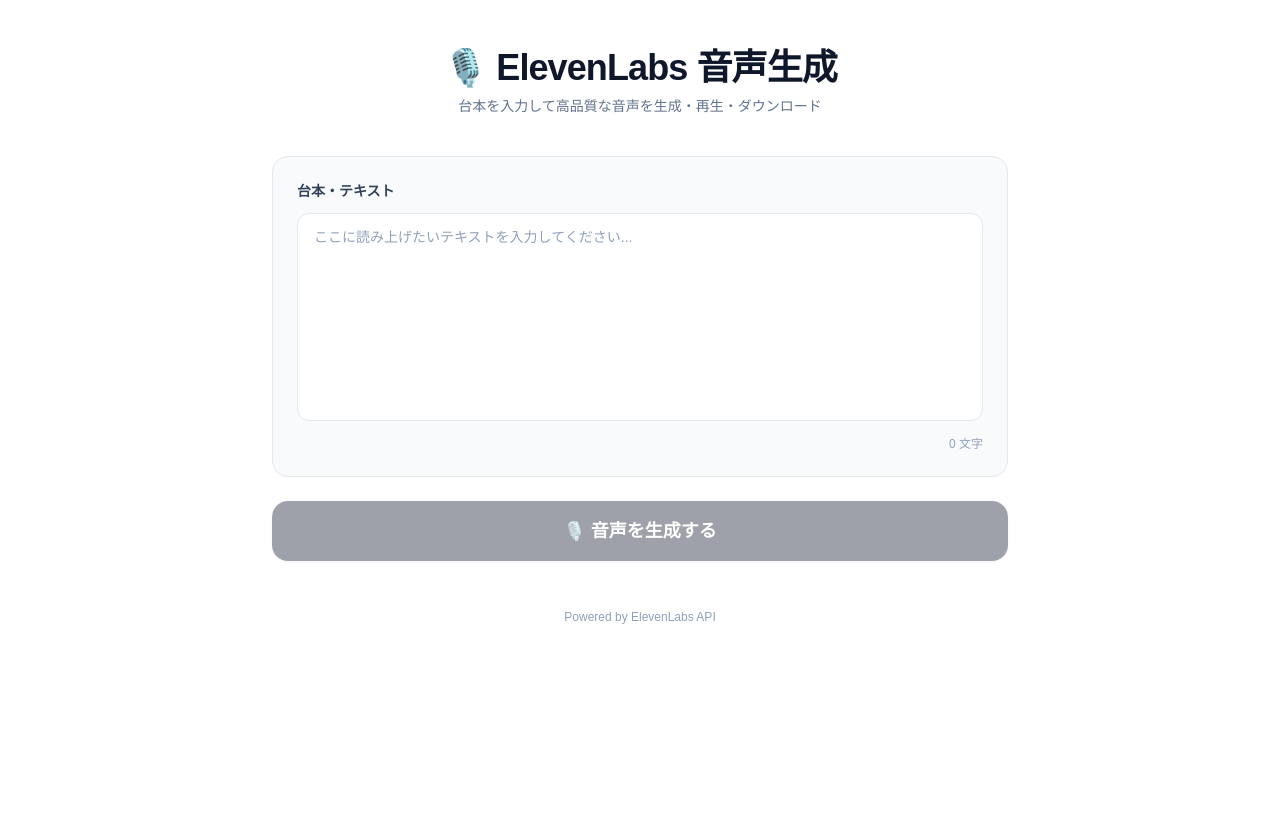
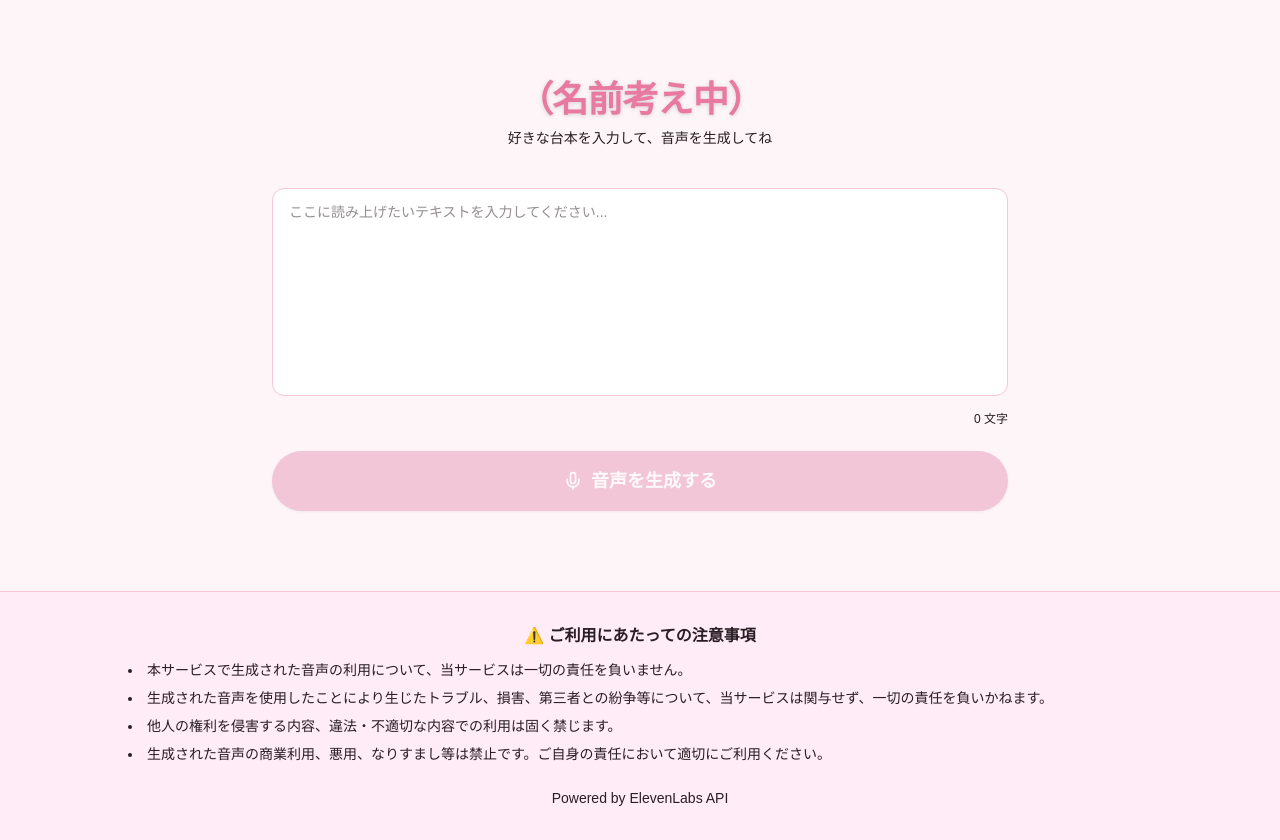
Before and after one commit to horii203/situation-voice-app, a Next.js app: page / in a window 1280 px wide. Before the commit the page ends 800 px from the top, so only its background shows below. Built offline with nearby package versions, Linux system fonts and the light colour scheme.

Commit message:
デザイン調整

```diff
--- /dev/null
+++ b/app/page.module.css
@@ -0,0 +1,64 @@
+/* ページ全体 */
+.page {
+  background-color: #fdf5f7;
+  color: #291e23;
+}
+
+/* タイトル */
+.title {
+  color: #e879a0;
+}
+
+/* サブテキスト */
+.subtitle {
+  color: #291e23;
+}
+
+/* 文字数カウント */
+.charCount {
+  color: #291e23;
+}
+
+/* テキストエリア */
+.textarea {
+  border-color: #f5c6da;
+  color: #291e23;
+}
+.textarea:focus {
+  border-color: #e879a0;
+  outline: none;
+  box-shadow: 0 0 0 3px #fce7f3;
+}
+
+/* 生成ボタン */
+.btnGenerate {
+  background-color: #e899b8;
+  color: #ffffff;
+}
+.btnGenerate:hover:not(:disabled) {
+  background-color: #d97aa6;
+}
+
+/* 音声カード */
+.audioCard {
+  background-color: #ffffff;
+  border-color: #f5c6da;
+}
+.audioCardLabel {
+  color: #291e23;
+}
+
+/* ダウンロードボタン */
+.btnDownload {
+  background-color: #ffffff;
+  border: 2px solid #f5c6da;
+}
+.btnDownload:hover {
+  background-color: #e879a0;
+}
+
+/* フッター */
+.footer {
+  background-color: #ffecf6;
+  border-top-color: #f5c6da;
+}
--- a/app/page.tsx
+++ b/app/page.tsx
@@ -1,6 +1,8 @@
 "use client";
 
 import { useCallback, useRef, useState } from "react";
+import { Mic, Download } from "lucide-react";
+import styles from "./page.module.css";
 
 export default function Home() {
   const [text, setText] = useState("");
@@ -37,10 +39,6 @@
     prevAudioUrlRef.current = url;
     setAudioUrl(url);
     setIsGenerating(false);
-
-    setTimeout(() => {
-      audioRef.current?.play();
-    }, 100);
   }, [text]);
 
   const handleDownload = () => {
@@ -52,36 +50,36 @@
   };
 
   return (
-    <main className="min-h-screen bg-white text-slate-900">
-      <div className="max-w-3xl mx-auto px-4 py-12">
+    <div className={`min-h-screen flex flex-col ${styles.page}`}>
+      <main className="flex-1">
+        <div className="max-w-3xl mx-auto px-4 py-20">
           <div className="text-center mb-10">
-          <h1 className="text-4xl font-bold tracking-tight mb-2">
-            🎙️ ElevenLabs 音声生成
+            <h1
+              className={`text-4xl font-bold tracking-tight mb-2 drop-shadow-sm ${styles.title}`}
+            >
+              （名前考え中）
             </h1>
-          <p className="text-slate-500 text-sm">
-            台本を入力して高品質な音声を生成・再生・ダウンロード
+            <p className={`text-sm ${styles.subtitle}`}>
+              好きな台本を入力して、音声を生成してね
             </p>
           </div>
 
           <div className="space-y-6">
-          <div className="bg-slate-50 rounded-2xl p-6 border border-slate-200">
-            <label className="block text-sm font-semibold text-slate-700 mb-3">
-              台本・テキスト
-            </label>
+            <div>
               <textarea
                 value={text}
                 onChange={(e) => setText(e.target.value)}
                 placeholder="ここに読み上げたいテキストを入力してください..."
                 rows={8}
-              className="w-full bg-white rounded-xl px-4 py-3 text-slate-900 placeholder-slate-400 border border-slate-200 focus:border-slate-400 focus:outline-none focus:ring-2 focus:ring-slate-200 resize-none text-sm leading-relaxed"
+                className={`w-full bg-white rounded-xl px-4 py-3 border resize-none text-sm leading-relaxed ${styles.textarea}`}
               />
-            <div className="mt-2 text-right text-xs text-slate-400">
+              <div className={`mt-2 text-right text-xs ${styles.charCount}`}>
                 {text.length} 文字
               </div>
             </div>
 
             {error && (
-            <div className="bg-red-50 border border-red-200 rounded-xl px-5 py-3 text-red-600 text-sm">
+              <div className="bg-red-50 border border-red-200 rounded-xl px-5 py-3 text-red-400 text-sm">
                 ⚠️ {error}
               </div>
             )}
@@ -89,22 +87,29 @@
             <button
               onClick={handleGenerate}
               disabled={isGenerating || !text.trim()}
-            className="w-full py-4 rounded-2xl font-bold text-lg transition-all duration-200 disabled:opacity-40 disabled:cursor-not-allowed bg-slate-900 hover:bg-slate-700 text-white active:scale-[0.99] shadow-sm"
+              className={`w-full py-4 rounded-full font-bold text-lg transition-all duration-200 disabled:opacity-50 disabled:cursor-not-allowed active:scale-[0.99] shadow-sm ${styles.btnGenerate}`}
             >
               {isGenerating ? (
                 <span className="flex items-center justify-center gap-2">
-                <span className="inline-block w-4 h-4 border-2 border-white/30 border-t-white rounded-full animate-spin" />
+                  <span className="inline-block w-4 h-4 border-2 border-white/40 border-t-white rounded-full animate-spin" />
                   生成中...
                 </span>
               ) : (
-              "🎙️ 音声を生成する"
+                <span className="flex items-center justify-center gap-2">
+                  <Mic className="w-5 h-5" />
+                  音声を生成する
+                </span>
               )}
             </button>
 
             {audioUrl && (
-            <div className="bg-slate-50 rounded-2xl p-6 border border-slate-200">
-              <h3 className="text-sm font-semibold text-slate-700 mb-4">
-                生成された音声
+              <div
+                className={`rounded-2xl p-6 border shadow-sm ${styles.audioCard}`}
+              >
+                <h3
+                  className={`text-sm font-semibold mb-4 ${styles.audioCardLabel}`}
+                >
+                  完成したよ！
                 </h3>
                 <audio
                   ref={audioRef}
@@ -114,18 +119,44 @@
                 />
                 <button
                   onClick={handleDownload}
-                className="mt-4 w-full py-3 rounded-xl font-semibold text-sm transition-all duration-200 bg-emerald-600 hover:bg-emerald-500 text-white border-none"
+                  className={`mt-10 w-full py-3 rounded-full font-semibold text-sm transition-all duration-200 border-none ${styles.btnDownload}`}
                 >
-                ⬇️ MP3をダウンロード
+                  <span className="flex items-center justify-center gap-2">
+                    <Download className="w-4 h-4" />
+                    MP3をダウンロード
+                  </span>
                 </button>
               </div>
             )}
           </div>
-
-        <footer className="mt-12 text-center text-xs text-slate-400">
+        </div>
+      </main>
+      <footer className={`border-t px-4 py-8 text-s ${styles.footer}`}>
+        <div className="max-w-5xl mx-auto">
+          <p
+            className={`font-semibold mb-3 text-center ${styles.footerHeading}`}
+          >
+            ⚠️ ご利用にあたっての注意事項
+          </p>
+          <ul className="text-sm space-y-2 list-disc list-inside">
+            <li>
+              本サービスで生成された音声の利用について、当サービスは一切の責任を負いません。
+            </li>
+            <li>
+              生成された音声を使用したことにより生じたトラブル、損害、第三者との紛争等について、当サービスは関与せず、一切の責任を負いかねます。
+            </li>
+            <li>
+              他人の権利を侵害する内容、違法・不適切な内容での利用は固く禁じます。
+            </li>
+            <li>
+              生成された音声の商業利用、悪用、なりすまし等は禁止です。ご自身の責任において適切にご利用ください。
+            </li>
+          </ul>
+          <p className={`text-sm mt-6 text-center ${styles.footerNote}`}>
             Powered by ElevenLabs API
+          </p>
+        </div>
       </footer>
     </div>
-    </main>
   );
 }
--- a/package.json
+++ b/package.json
@@ -10,6 +10,7 @@
   },
   "dependencies": {
     "elevenlabs": "^1.59.0",
+    "lucide-react": "^1.8.0",
     "next": "16.1.6",
     "react": "19.2.3",
     "react-dom": "19.2.3"
```
Also changed, not shown: 1 other file (tests, documents, lock files or other folders). Lines whose indentation alone changed are shown as unchanged.
